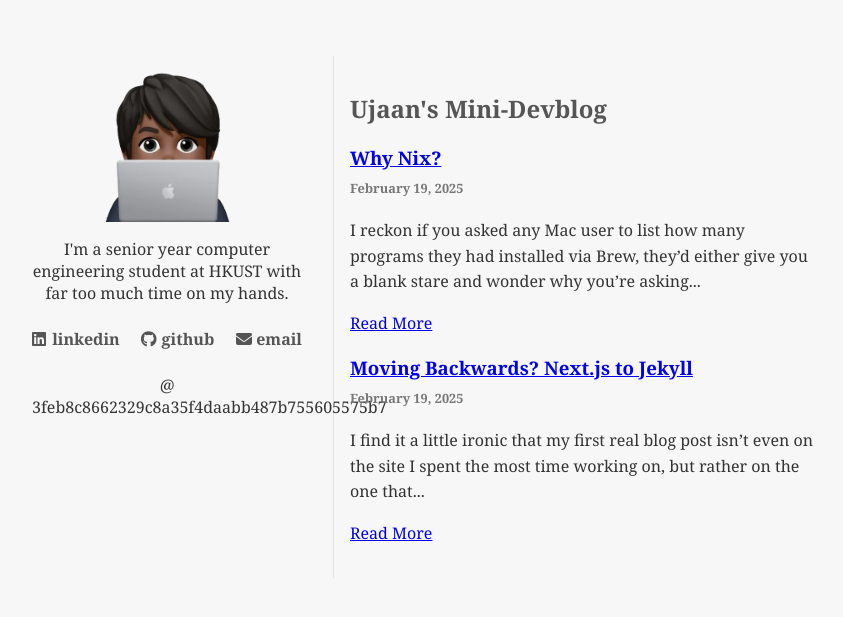
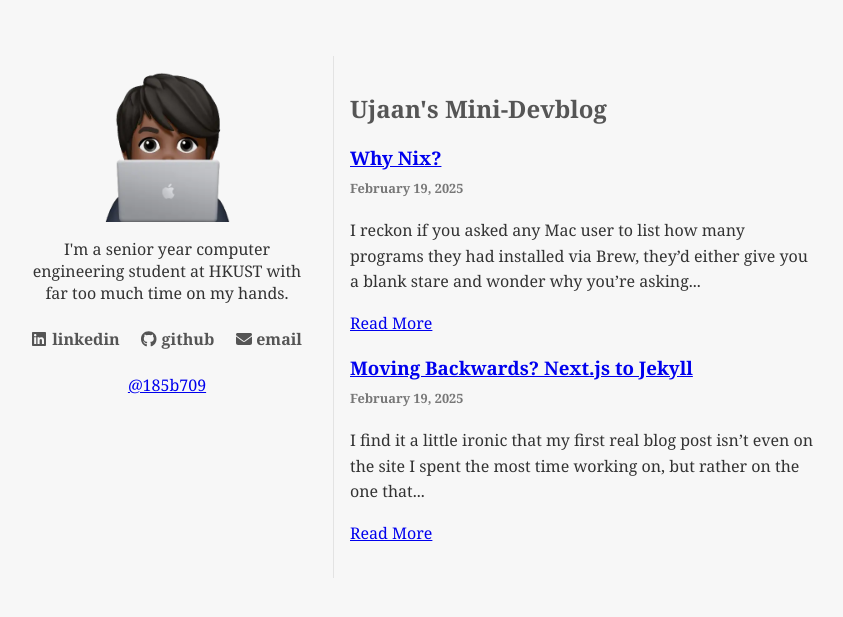
Before and after one commit to ujaandas/ujaandas.github.io, a Jekyll site: the page built from index.html, in a window 1280 px wide. Shown: the top 617 px of the page, without its empty margins (223-1066 px from the left). Built offline with Jekyll 4.4.1, drawn with Linux system fonts in a browser that asks for light colours; some of the changed lines change nothing that is shown.

Commit message:
show commit

```diff
--- a/_includes/commit.html
+++ b/_includes/commit.html
@@ -1 +1 @@
-3feb8c8662329c8a35f4daabb487b755605575b7
+185b709
--- a/_includes/sidebar.html
+++ b/_includes/sidebar.html
@@ -63,5 +63,10 @@
       </a>
     </li>
   </ul>
-  <p>@ {% include commit.html %}</p>
+  <a
+    href="https://github.com/ujaandas/ujaandas.github.io/commit/{% include commit.html %}"
+    target="_blank"
+  >
+    <p>@{% include commit.html %}</p>
+  </a>
 </div>
```
